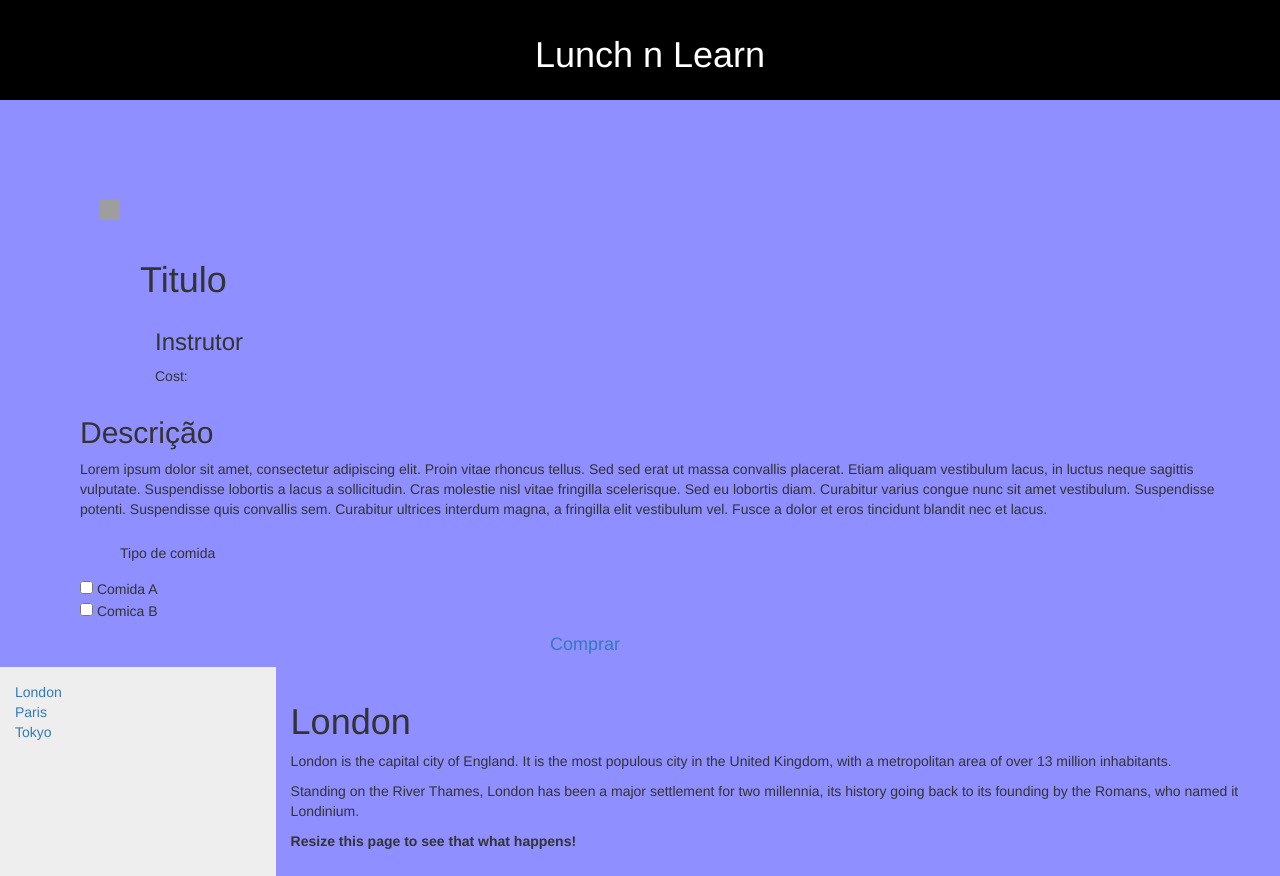
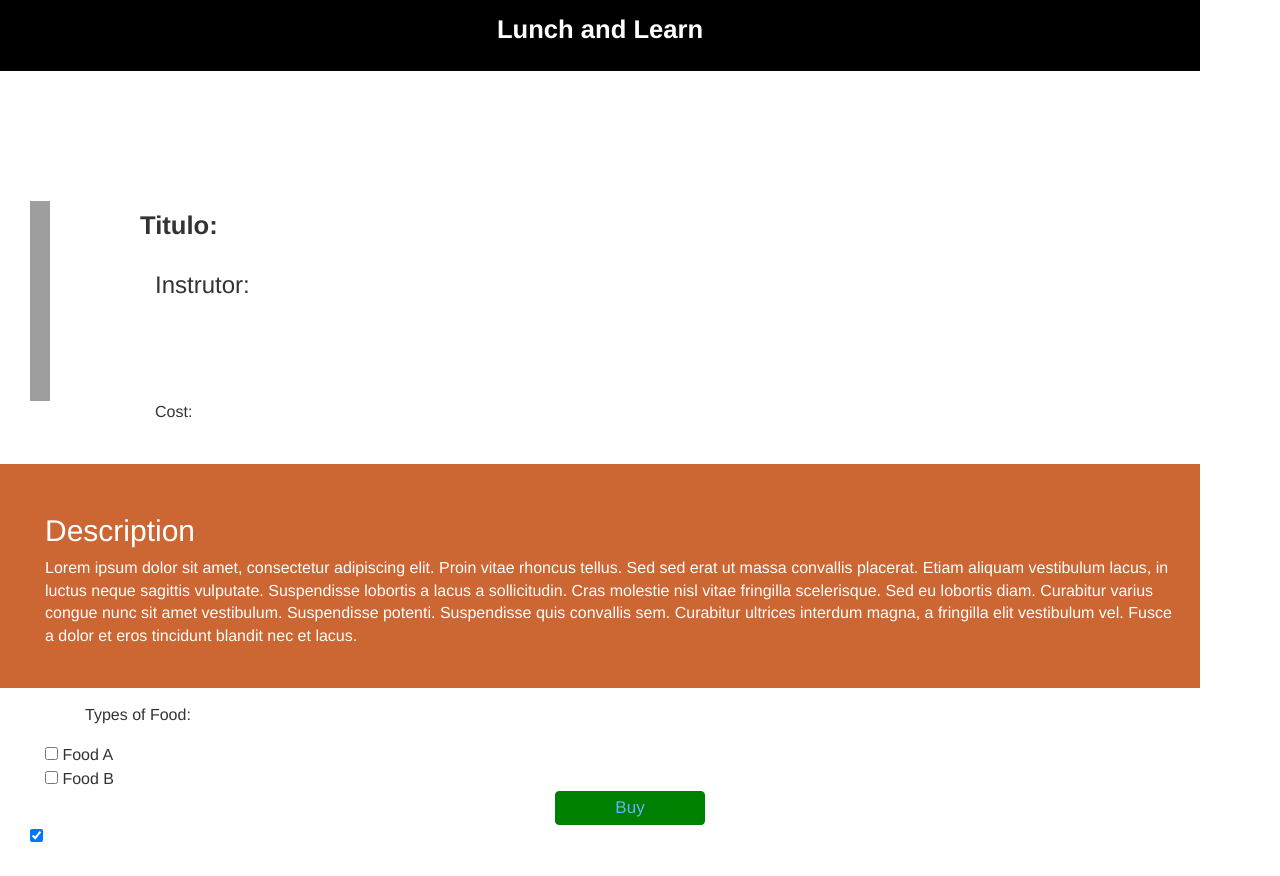
Before and after one commit to avelozo/lunchandlearn, a website: page www/description.html in a window 1280 px wide. Shown: the top 876 px of the page. After the commit the page ends 849 px from the top, so only its background shows below. Drawn offline with Linux system fonts and the light colour scheme; grey boxes are pictures that could not be loaded.

Commit message:
description page - CSS

```diff
--- a/www/css/style1.css
+++ b/www/css/style1.css
@@ -1,24 +1,70 @@
+@import url('https://fonts.googleapis.com/css?family=Roboto');
+
 html, body {
 	height: 100%;
 }
 
+#page{
+  max-width: 1200px;
+  margin: 0 auto;
+  position: relative;
+  background-color: white;
+}
+
 body {
-	background-color: rgba(0, 0, 255, 0.44);
+
 	float: left;
-
+	font-size: 16px;
+  font-weight: 300;
 	font-family: Helvetica,Arial,sans-serif;
 	overflow-x: hidden;
 	align-content: center;
+
+
+
 }
+
+h1 {
+  margin: 0 0 1em 0;
+  font-size: 2.8em;
+  font-weight: 700;
+}
+
+h1 {
+  margin: 0 0 .5em 0;
+  font-size: 1.6em;
+  font-weight: 700;
+}
+
+a{
+  color: #007eff;
+}
+a:visited{ color: #65b1ff; }
+
+.btn { font-size: 17px; text-decoration: none;
+color: green; border: 1px solid green;
+padding: 4px 4px;
+background-color: green;
+
+transition: background-color: .5s; }
+.btn:hover {
+  background-color: rgba(0, 0, 0, .3);
+}
+
+/*Header */
 
 
 .image{
 	float: left;
-	margin-left: 100px;
-	margin-top: 100px;
-   	padding: 10px;
-   	background: url('img/auditoriun.jpg');
-   	background-size: cover;
+	margin-left: 30px;
+	padding-left: 30 px;
+  padding: 10px;
+  width: 500 px;
+  min-height:200px; /* Altura mínima */
+  height:auto
+  background-size:100% 100%;
+  background: #cf0004 url(../img/auditoriun.jpg) no-repeat center;
+  position: relative;
 
 
 }
@@ -27,17 +73,21 @@ body {
 
 	margin-left: 130px;
 	margin-top: 130px;
-   	padding: 10px;
+  padding: 10px;
 }
 
 .instructor{
 	margin-left: 130px;
 	margin-top: 130px;
-   	padding: 10px;
+  padding: 10px;
 }
 
 .buy{
+  font-size: 16px
 	background-color: green, color: white;
+  max-width: 150px;
+  align-content: center;
+  margin-left: 525px;
 }
 
 .flex-container {
@@ -59,18 +109,51 @@ body {
 }
 
 header {background: black;color:white;}
-footer {background: #aaa;color:white;}
-.nav {background:#eee;}
 
-.nav ul {
-    list-style-type: none;
-    padding: 0;
-}
-.nav ul a {
-    text-decoration: none;
+header a.logo{
+  position: absolute;
+  display: block;
+  width: 160px;
+  height: 66px;
+  background-size: contain;
+  top: 15px;
+  left: 20px;
 }
 
-@media all and (min-width: 768px) {
-    .nav {text-align:left;-webkit-flex: 1 auto;flex:1 auto;-webkit-order:1;order:1;}
-    .article {-webkit-flex:5 0px;flex:5 0px;-webkit-order:2;order:2;}
-    footer {-webkit-order:3;order:3;}
+
+
+    /* Section Main - All*/
+
+section{
+  padding: 0 30px;
+
+}
+section::after {
+  content: ' ';
+  display: block;
+  clear: both;
+}
+
+    /* Section Main  */
+
+
+section.main{
+
+      margin-top: 20px; margin-bottom: 30px;
+      padding: 0;
+    }
+
+section.description{
+  background-color: #cc6633;
+  padding-top: 30px;
+  padding-bottom: 30px;
+  color: #fff;
+}
+section.description article { padding: 0 20 px 0 515px;
+  min-height: 220px.
+
+
+
+.check-food{
+
+}
--- a/www/descricao.html
+++ b/www/description.html
@@ -5,7 +5,7 @@
     <meta http-equiv="X-UA-Compatible" content="IE=edge">
     <meta name="viewport" content="width=device-width, initial-scale=1">
 
-    <title>Lunch n Learn</title>
+    <title>Lunch and Learn</title>
 
 
     <!-- Bootstrap -->
@@ -21,62 +21,60 @@
   </head>
 
   <body>
+
+  <div id="page">
   <header class="flex-container">
-  <h1>Lunch n Learn</h1>
-</header>
+  <h1>Lunch and Learn</h1>
+  </header>
 
-  <div class="image"> </div>
 
-  <div class="container title"><h1>Titulo</h1>
-  <div class= "container"><h3>Instrutor</h3></div>
+  <section class="main">
+  <div class="image "> </div>
+  <article>
+  <div class="container title"><h1>Titulo: </h1>
+  <div class= "container"><h3>Instrutor: </h3></div>
   <div class= "container">Cost: </div>
   </div>
+  </article>
+  </section>
 
 
-
-
+  <section class="description">
   <div class="container">
-            <h2>Descrição</h2>
+            <article>
+            <h2>Description</h2>
 
             <p>Lorem ipsum dolor sit amet, consectetur adipiscing elit. Proin vitae rhoncus tellus. Sed sed erat ut massa convallis placerat. Etiam aliquam vestibulum lacus, in luctus neque sagittis vulputate. Suspendisse lobortis a lacus a sollicitudin. Cras molestie nisl vitae fringilla scelerisque. Sed eu lobortis diam. Curabitur varius congue nunc sit amet vestibulum. Suspendisse potenti. Suspendisse quis convallis sem. Curabitur ultrices interdum magna, a fringilla elit vestibulum vel. Fusce a dolor et eros tincidunt blandit nec et lacus.</p>
-
+            </article>
 
   </div>
 
+  </section>
+
+<section class="check-box">
   <div class="check-box container">
 <form>
-  <dir>Tipo de comida</dir>
-  <input type="checkbox" > Comida A<br>
-  <input type="checkbox" > Comica B<br>
+  <dir>Types of Food: </dir>
+  <input class="check-food" type="checkbox" > Food A<br>
+  <input class="check-food" type="checkbox" > Food B<br>
 </form>
 
 
   </div>
 
   <div>
-    <a href="" class="btn btn-custom btn-branco btn-lg container buy">Comprar</a>
+    <a href="" class="btn container buy">Buy</a>
+  </div>
+  </section>
 
-  </div>
-
-  <div class="flex-container">
-
-
-<nav class="nav">
-<ul>
-  <li><a href="#">London</a></li>
-  <li><a href="#">Paris</a></li>
-  <li><a href="#">Tokyo</a></li>
-</ul>
-</nav>
-
-<article class="article">
-  <h1>London</h1>
-  <p>London is the capital city of England. It is the most populous city in the United Kingdom,
-  with a metropolitan area of over 13 million inhabitants.</p>
-  <p>Standing on the River Thames, London has been a major settlement for two millennia,
-  its history going back to its founding by the Romans, who named it Londinium.</p>
-  <p><strong>Resize this page to see that what happens!</strong></p>
-</article>
+   <section title=".roundedOne">
+    <!-- .roundedOne -->
+    <div class="roundedOne">
+      <input type="checkbox" value="None" id="roundedOne" name="check" checked />
+      <label for="roundedOne"></label>
+    </div>
+    <!-- end .roundedOne -->
+  </section>
 
 
 
```
